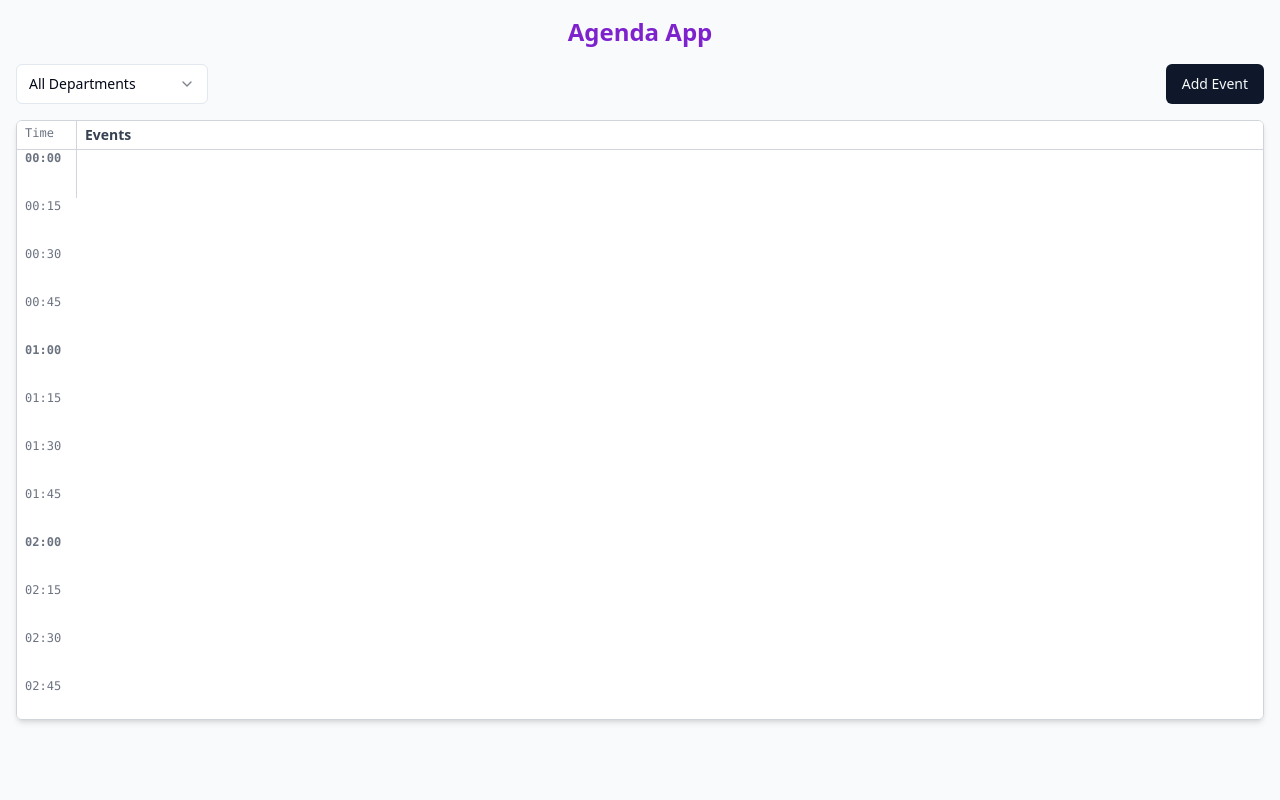
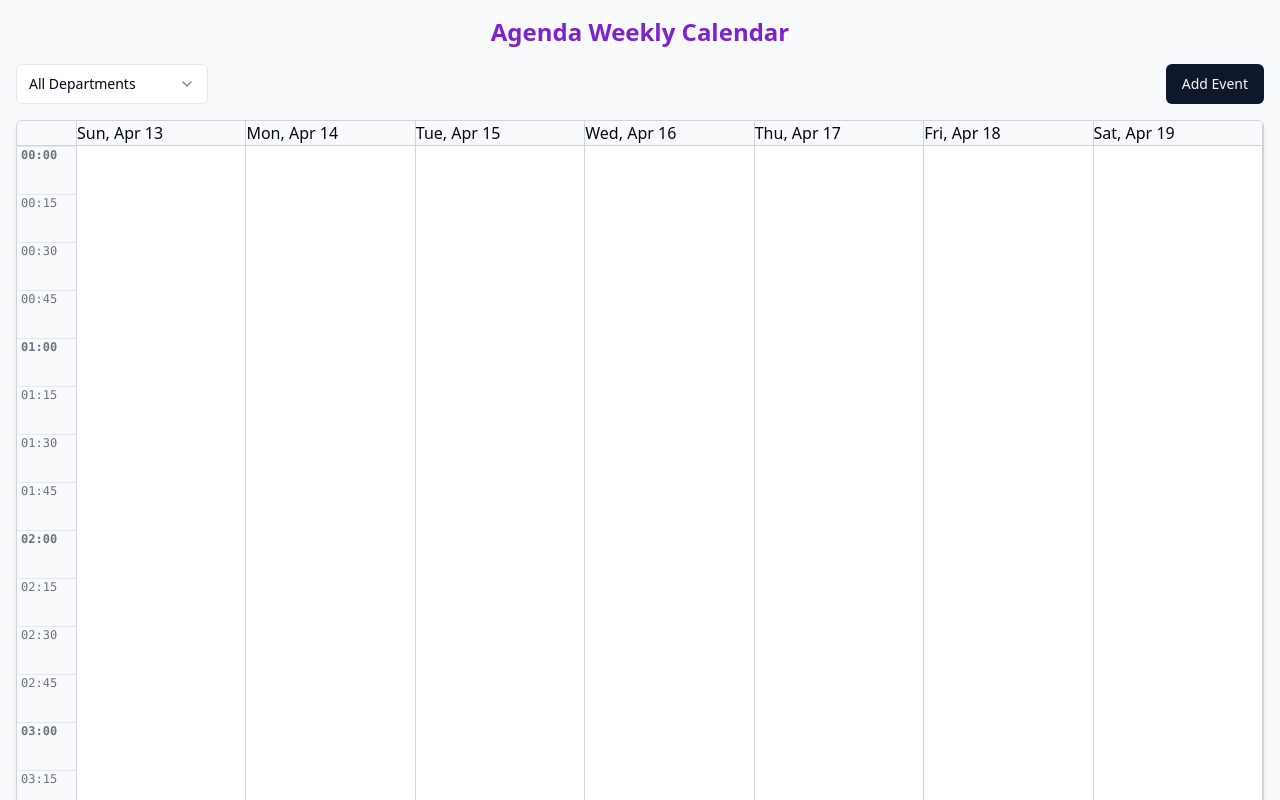
Before and after one commit to mansourbens/time-tide-agenda, a React (Vite) app: page / in a window 1280 px wide. Shown: the top 800 px of the page. Built offline with nearby package versions, Linux system fonts and the light colour scheme.

Commit message:
feat: Implement weekly calendar view
Refactor the event display to use a weekly calendar.
Add functionality to display event details on click.

```diff
--- a/src/pages/Index.tsx
+++ b/src/pages/Index.tsx
@@ -1,9 +1,23 @@
+
 import React, { useState, useMemo } from "react";
-import { format, addMinutes, isBefore, isEqual, parse } from "date-fns";
+import { format, addDays, startOfWeek, isSameDay, parse } from "date-fns";
 import { Button } from "@/components/ui/button";
-import { Dialog, DialogContent, DialogHeader, DialogTitle, DialogTrigger } from "@/components/ui/dialog";
+import {
+  Dialog,
+  DialogContent,
+  DialogHeader,
+  DialogTitle,
+  DialogTrigger,
+  DialogClose,
+} from "@/components/ui/dialog";
 import { Input } from "@/components/ui/input";
-import { Select, SelectContent, SelectItem, SelectTrigger, SelectValue } from "@/components/ui/select";
+import {
+  Select,
+  SelectContent,
+  SelectItem,
+  SelectTrigger,
+  SelectValue,
+} from "@/components/ui/select";
 import { toast } from "@/hooks/use-toast";
 
 type EventCategory = "Work" | "Personal" | "Health" | "Other";
@@ -13,9 +27,10 @@ interface AgendaEvent {
   id: number;
   title: string;
   startTime: string; // "HH:mm"
-  endTime: string;   // "HH:mm"
+  endTime: string; // "HH:mm"
   category: EventCategory;
   department: Department;
+  date: Date; // Add date to represent the specific day of week
 }
 
 const categories: { value: EventCategory; label: string; color: string }[] = [
@@ -39,7 +54,7 @@ function timeToMinutes(timeStr: string) {
 function minutesToTime(minutes: number) {
   const hh = Math.floor(minutes / 60);
   const mm = minutes % 60;
-  return `${hh.toString().padStart(2,"0")}:${mm.toString().padStart(2,"0")}`;
+  return `${hh.toString().padStart(2, "0")}:${mm.toString().padStart(2, "0")}`;
 }
 
 function timesOverlap(s1: string, e1: string, s2: string, e2: string) {
@@ -49,14 +64,18 @@ function timesOverlap(s1: string, e1: string, s2: string, e2: string) {
 const Index = () => {
   const [events, setEvents] = useState<AgendaEvent[]>([]);
   const [filterDepartment, setFilterDepartment] = useState<Department | "all">("all");
-  const [open, setOpen] = useState(false);
-
+  const [openAdd, setOpenAdd] = useState(false);
   // Event form states
   const [title, setTitle] = useState("");
   const [startTime, setStartTime] = useState("08:00");
   const [endTime, setEndTime] = useState("08:15");
   const [category, setCategory] = useState<EventCategory>("Work");
   const [department, setDepartment] = useState<Department>("Engineering");
+  const [date, setDate] = useState<string>(format(new Date(), "yyyy-MM-dd"));
+
+  // State for event detail dialog
+  const [selectedEvent, setSelectedEvent] = useState<AgendaEvent | null>(null);
+  const [openDetail, setOpenDetail] = useState(false);
 
   // Generate time slots in 15 min increments
   const timeSlots = useMemo(() => {
@@ -67,18 +86,53 @@ const Index = () => {
     return slots;
   }, []);
 
-  // Filter events by department if selected
-  const displayedEvents = useMemo(() => {
-    return filterDepartment === "all" ? events : events.filter(e => e.department === filterDepartment);
-  }, [filterDepartment, events]);
+  // Calculate current week days (Sunday to Saturday)
+  const weekStart = startOfWeek(new Date(), { weekStartsOn: 0 }); // Sunday
+  const daysOfWeek = useMemo(() => {
+    const days = [];
+    for (let i = 0; i < 7; i++) {
+      days.push(addDays(weekStart, i));
+    }
+    return days;
+  }, [weekStart]);
 
-  // Check for overlap warning for new event
+  // Filter events by department and week
+  const filteredEvents = useMemo(() => {
+    return events.filter((e) => {
+      if (filterDepartment !== "all" && e.department !== filterDepartment) {
+        return false;
+      }
+      // Check event date in current week
+      return daysOfWeek.some((d) => isSameDay(d, e.date));
+    });
+  }, [events, filterDepartment, daysOfWeek]);
+
+  // Group events by day for quick placement
+  const eventsByDay: Record<string, AgendaEvent[]> = useMemo(() => {
+    const map: Record<string, AgendaEvent[]> = {};
+    daysOfWeek.forEach((d) => {
+      const key = format(d, "yyyy-MM-dd");
+      map[key] = [];
+    });
+    filteredEvents.forEach((e) => {
+      const key = format(e.date, "yyyy-MM-dd");
+      if (map[key]) {
+        map[key].push(e);
+      }
+    });
+    return map;
+  }, [filteredEvents, daysOfWeek]);
+
+  // Check overlap for a new event (date + time)
   const hasOverlap = useMemo(() => {
-    return events.some(e => timesOverlap(e.startTime, e.endTime, startTime, endTime));
-  }, [events, startTime, endTime]);
+    return events.some((e) => {
+      if (format(e.date, "yyyy-MM-dd") !== date) return false;
+      return timesOverlap(e.startTime, e.endTime, startTime, endTime);
+    });
+  }, [events, date, startTime, endTime]);
 
+  // Add a new event
   const onAddEvent = () => {
-    // Validate fields
     if (!title.trim()) {
       toast({ title: "Error", description: "Title is required", variant: "destructive" });
       return;
@@ -98,7 +152,6 @@ const Index = () => {
       return;
     }
 
-    // Add new event
     setEvents((ev) => [
       ...ev,
       {
@@ -108,64 +161,107 @@ const Index = () => {
         endTime,
         category,
         department,
+        date: new Date(date),
       },
     ]);
-    setOpen(false);
+    setOpenAdd(false);
     setTitle("");
     setStartTime("08:00");
     setEndTime("08:15");
     setCategory("Work");
     setDepartment("Engineering");
+    setDate(format(new Date(), "yyyy-MM-dd"));
     toast({ title: "Event added" });
   };
 
-  // Render events as positioned blocks in the timeline
-  const eventBlocks = displayedEvents.map((ev) => {
-    const top = (timeToMinutes(ev.startTime) / DAY_END) * 96; // 96 = 24*4 (quarters) for relative positioning in grid rows
-    const duration = (timeToMinutes(ev.endTime) - timeToMinutes(ev.startTime)) / TIME_STEP;
+  // Render time labels on the left side
+  const timeLabelElements = timeSlots.map((time) => (
+    <div key={time} className="h-12 border-t border-gray-200 px-1 text-xs font-mono text-gray-500 select-none">
+      {time.endsWith("00") ? <strong>{time}</strong> : time}
+    </div>
+  ));
+
+  // Render days headers
+  const dayHeaderElements = daysOfWeek.map((d) => (
+    <div key={format(d, "yyyy-MM-dd")} className="border-b border-gray-300 px-2 py-1 text-center font-semibold text-gray-700 select-none">
+      {format(d, "EEE, MMM d")}
+    </div>
+  ));
+
+  // Render events inside calendar day columns
+  // Calculate top position and height relative to the 24h day
+  // Height is proportional to event duration (in time slots)
+  // top and height are in pixels: each slot 48px height (h-12 = 3rem)
+  // We use absolute positioning relative to day column div (relative position)
+  const EVENT_SLOT_HEIGHT = 48;
+
+  const eventColumns = daysOfWeek.map((d) => {
+    const dayKey = format(d, "yyyy-MM-dd");
+    const eventsForDay = eventsByDay[dayKey] || [];
+
+    return (
+      <div
+        key={dayKey}
+        className="relative border-r border-gray-300"
+        style={{ minWidth: 0, minHeight: timeSlots.length * EVENT_SLOT_HEIGHT }}
+      >
+        {/* Place events */}
+        {eventsForDay.map((ev) => {
+          const startMinutes = timeToMinutes(ev.startTime);
+          const endMinutes = timeToMinutes(ev.endTime);
+          const top = (startMinutes / TIME_STEP) * (EVENT_SLOT_HEIGHT / (TIME_STEP / TIME_STEP)); // simplified to startMinutes / TIME_STEP * EVENT_SLOT_HEIGHT
+          const height = ((endMinutes - startMinutes) / TIME_STEP) * EVENT_SLOT_HEIGHT;
           const categoryColor = categories.find((c) => c.value === ev.category)?.color || "bg-gray-400";
-    const overlap = events.some((other) =>
+
+          // Detect overlaps for border styling
+          const overlap = eventsForDay.some(
+            (other) =>
               other.id !== ev.id && timesOverlap(ev.startTime, ev.endTime, other.startTime, other.endTime)
           );
 
           return (
             <div
               key={ev.id}
-        className={`${categoryColor} absolute left-20 right-4 rounded-md p-1 text-white text-xs overflow-hidden whitespace-nowrap`}
+              className={`${categoryColor} absolute left-1 right-1 rounded-md p-1 text-white text-xs overflow-hidden whitespace-nowrap cursor-pointer select-none`}
               style={{
-          top: `${(timeToMinutes(ev.startTime) / DAY_END) * 100}%`,
-          height: `${((timeToMinutes(ev.endTime) - timeToMinutes(ev.startTime)) / DAY_END) * 100}%`,
+                top,
+                height,
                 border: overlap ? "2px solid #f87171" : "none",
                 zIndex: overlap ? 10 : 1,
               }}
               title={`${ev.title} (${ev.startTime} - ${ev.endTime})\nCategory: ${ev.category}\nDepartment: ${ev.department}`}
+              onClick={() => {
+                setSelectedEvent(ev);
+                setOpenDetail(true);
+              }}
             >
               {ev.title}
+            </div>
+          );
+        })}
       </div>
     );
   });
 
   return (
     <div className="min-h-screen bg-gray-50 p-4">
-      <h1 className="text-2xl font-bold mb-4 text-center text-purple-700">Agenda App</h1>
+      <h1 className="text-2xl font-bold mb-4 text-center text-purple-700">Agenda Weekly Calendar</h1>
 
       <div className="flex flex-col md:flex-row md:items-center md:justify-between mb-4 gap-4">
         <div>
-          <Select value={filterDepartment} onValueChange={(value) => setFilterDepartment(value as Department | "all")} >
+          <Select value={filterDepartment} onValueChange={(value) => setFilterDepartment(value as Department | "all")}>
             <SelectTrigger className="w-48">
               <SelectValue placeholder="Filter by Department" />
             </SelectTrigger>
             <SelectContent>
               <SelectItem value="all">All Departments</SelectItem>
               {departments.map((dep) => (
-                <SelectItem key={dep} value={dep}>
-                  {dep}
-                </SelectItem>
+                <SelectItem key={dep} value={dep}>{dep}</SelectItem>
               ))}
             </SelectContent>
           </Select>
         </div>
-        <Dialog open={open} onOpenChange={setOpen}>
+        <Dialog open={openAdd} onOpenChange={setOpenAdd}>
           <DialogTrigger asChild>
             <Button>Add Event</Button>
           </DialogTrigger>
@@ -173,7 +269,13 @@ const Index = () => {
             <DialogHeader>
               <DialogTitle>Add New Event</DialogTitle>
             </DialogHeader>
-            <form onSubmit={(e) => { e.preventDefault(); onAddEvent(); }} className="space-y-4 mt-2">
+            <form
+              onSubmit={(e) => {
+                e.preventDefault();
+                onAddEvent();
+              }}
+              className="space-y-4 mt-2"
+            >
               <div>
                 <label className="block text-sm font-medium text-gray-700 mb-1">Title</label>
                 <Input
@@ -185,41 +287,60 @@ const Index = () => {
                   placeholder="Event title"
                 />
               </div>
+              <div>
+                <label className="block text-sm font-medium text-gray-700 mb-1">Date</label>
+                <Input
+                  type="date"
+                  value={date}
+                  onChange={(e) => setDate(e.target.value)}
+                  required
+                />
+              </div>
               <div className="grid grid-cols-2 gap-4">
                 <div>
                   <label className="block text-sm font-medium text-gray-700 mb-1">Start Time</label>
-                  <Select value={startTime} onValueChange={(value) => {
+                  <Select
+                    value={startTime}
+                    onValueChange={(value) => {
                       setStartTime(value);
                       if (timeToMinutes(value) >= timeToMinutes(endTime)) {
                         const next = timeToMinutes(value) + TIME_STEP;
                         setEndTime(minutesToTime(Math.min(next, DAY_END)));
                       }
-                  }}>
+                    }}
+                  >
                     <SelectTrigger>
                       <SelectValue />
                     </SelectTrigger>
                     <SelectContent className="max-h-60 overflow-auto">
                       {timeSlots.slice(0, -1).map((t) => (
-                        <SelectItem key={t} value={t}>{t}</SelectItem>
+                        <SelectItem key={t} value={t}>
+                          {t}
+                        </SelectItem>
                       ))}
                     </SelectContent>
                   </Select>
                 </div>
                 <div>
                   <label className="block text-sm font-medium text-gray-700 mb-1">End Time</label>
-                  <Select value={endTime} onValueChange={(value) => {
+                  <Select
+                    value={endTime}
+                    onValueChange={(value) => {
                       if (timeToMinutes(value) <= timeToMinutes(startTime)) {
                         toast({ title: "Invalid End Time", description: "End time must be after start time", variant: "destructive" });
                       } else {
                         setEndTime(value);
                       }
-                  }}>
+                    }}
+                  >
                     <SelectTrigger>
                       <SelectValue />
                     </SelectTrigger>
                     <SelectContent className="max-h-60 overflow-auto">
                       {timeSlots.slice(1).map((t) => (
-                        <SelectItem key={t} value={t}>{t}</SelectItem>
+                        <SelectItem key={t} value={t}>
+                          {t}
+                        </SelectItem>
                       ))}
                     </SelectContent>
                   </Select>
@@ -233,7 +354,9 @@ const Index = () => {
                   </SelectTrigger>
                   <SelectContent>
                     {categories.map((c) => (
-                      <SelectItem key={c.value} value={c.value}>{c.label}</SelectItem>
+                      <SelectItem key={c.value} value={c.value}>
+                        {c.label}
+                      </SelectItem>
                     ))}
                   </SelectContent>
                 </Select>
@@ -246,7 +369,9 @@ const Index = () => {
                   </SelectTrigger>
                   <SelectContent>
                     {departments.map((dep) => (
-                      <SelectItem key={dep} value={dep}>{dep}</SelectItem>
+                      <SelectItem key={dep} value={dep}>
+                        {dep}
+                      </SelectItem>
                     ))}
                   </SelectContent>
                 </Select>
@@ -257,7 +382,9 @@ const Index = () => {
                 </p>
               )}
               <div className="flex justify-end gap-2 pt-2">
-                <Button variant="outline" onClick={() => setOpen(false)}>Cancel</Button>
+                <Button variant="outline" onClick={() => setOpenAdd(false)}>
+                  Cancel
+                </Button>
                 <Button type="submit">Add Event</Button>
               </div>
             </form>
@@ -265,31 +392,58 @@ const Index = () => {
         </Dialog>
       </div>
 
-      <div className="relative border border-gray-300 rounded-md bg-white h-[92vh] max-h-[600px] overflow-y-auto shadow-md">
+      {/* Weekly calendar grid */}
+      <div className="border border-gray-300 rounded-md bg-white overflow-auto shadow-md select-none" style={{ height: timeSlots.length * EVENT_SLOT_HEIGHT + 40 }}>
+        <div className="grid" style={{ gridTemplateColumns: "60px repeat(7, 1fr)" }}>
+          {/* Top-left empty cell */}
+          <div className="border-b border-r border-gray-300 bg-gray-50"></div>
+          {/* Days headers */}
+          {dayHeaderElements.map((el) => (
+            <div key={el.key} className="border-b border-r border-gray-300 bg-gray-50">
+              {el.props.children}
+            </div>
+          ))}
           {/* Time labels */}
-        <div className="sticky top-0 z-20 bg-white grid grid-cols-[60px_1fr] border-b border-gray-300 select-none">
-          <div className="px-2 py-1 text-xs text-gray-500 font-mono border-r border-gray-300">Time</div>
-          <div className="px-2 py-1 text-sm font-semibold text-gray-700">Events</div>
+          <div className="flex flex-col border-r border-gray-300 bg-gray-50">{timeLabelElements}</div>
+          {/* Day columns with events */}
+          {eventColumns}
+        </div>
       </div>
 
-        {/* Timeline container */}
-        <div className="relative grid grid-cols-[60px_1fr] h-full" style={{ gridTemplateRows: `repeat(${timeSlots.length}, minmax(3rem, auto))` }}>
-          {/* Time column */}
-          <div className="border-r border-gray-300">
-            {timeSlots.map((time) => (
-              <div key={time} className="h-12 px-2 text-xs font-mono text-gray-500 select-none">
-                {time.endsWith("00") ? <strong>{time}</strong> : time}
+      {/* Event Detail Dialog */}
+      <Dialog open={openDetail} onOpenChange={setOpenDetail}>
+        <DialogContent className="max-w-md">
+          <DialogHeader>
+            <DialogTitle>Event Details</DialogTitle>
+          </DialogHeader>
+          {selectedEvent ? (
+            <div className="space-y-3">
+              <div>
+                <strong>Title:</strong> {selectedEvent.title}
               </div>
-            ))}
+              <div>
+                <strong>Date:</strong> {format(selectedEvent.date, "EEE, MMM d, yyyy")}
               </div>
-
-          {/* Events column */}
-          <div className="relative pl-2">
-            {/* Render events */}
-            {eventBlocks}
+              <div>
+                <strong>Time:</strong> {selectedEvent.startTime} - {selectedEvent.endTime}
+              </div>
+              <div>
+                <strong>Category:</strong> {selectedEvent.category}
+              </div>
+              <div>
+                <strong>Department:</strong> {selectedEvent.department}
               </div>
             </div>
+          ) : (
+            <p>No event selected.</p>
+          )}
+          <div className="mt-4 flex justify-end">
+            <DialogClose asChild>
+              <Button>Close</Button>
+            </DialogClose>
           </div>
+        </DialogContent>
+      </Dialog>
     </div>
   );
 };
```
Lines whose indentation alone changed are shown as unchanged.
